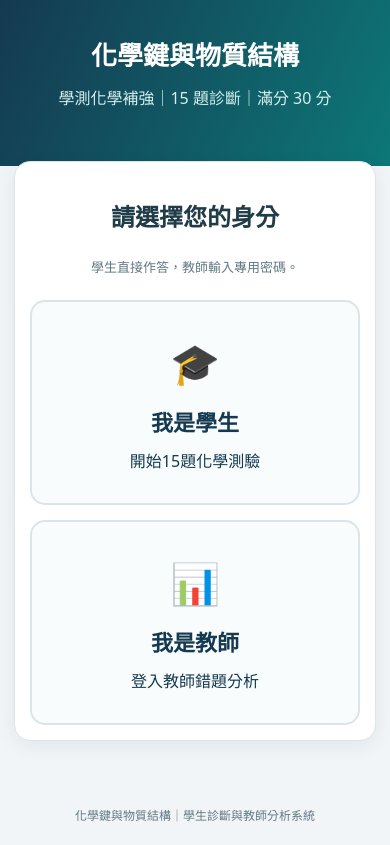
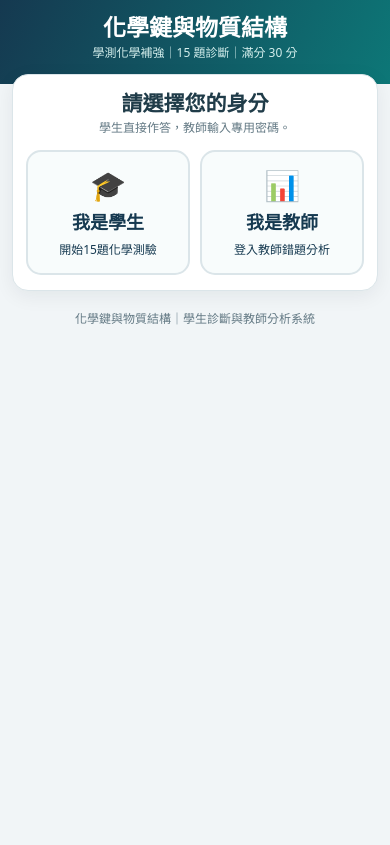
Before and after one commit to Jelly-ChinChan/Chemical-bond-quiz, a plain HTML site: page index.html in a window 390 px wide. Drawn offline with Linux system fonts and the light colour scheme.

Commit message:
Refactor styles for header, main, and roles sections

```diff
--- a/index.html
+++ b/index.html
@@ -4,6 +4,7 @@
 <head>
 <meta charset="UTF-8">
 <meta name="viewport" content="width=device-width, initial-scale=1">
+<meta name="theme-color" content="#153950">
 <title>化學鍵與物質結構｜15題診斷測驗</title>
 <style>
 :root{
@@ -25,15 +26,23 @@ body{
 header{
   background:linear-gradient(115deg,#153950,#0d7777);
   color:white;
-  padding:34px 15px 55px;
+  padding:20px 15px 32px;
   text-align:center;
 }
-header h1{font-size:30px;margin:0 0 8px}
-header p{margin:0;color:#d5efed}
+header h1{
+  font-size:27px;
+  line-height:1.3;
+  margin:0 0 4px;
+}
+header p{
+  margin:0;
+  color:#d5efed;
+  font-size:14px;
+}
 main{
   max-width:1060px;
   padding:0 14px;
-  margin:-25px auto 45px;
+  margin:-15px auto 25px;
 }
 .card{
   background:white;
@@ -91,29 +100,40 @@ label.field{
 }
 .roles{
   max-width:750px;
-  margin:20px auto;
+  margin:10px auto;
   text-align:center;
+}
+.roles h2{
+  font-size:23px;
+  line-height:1.3;
+  margin:0 0 5px;
+}
+.roles .small{
+  margin:0;
 }
 .rolegrid{
   display:grid;
   grid-template-columns:1fr 1fr;
-  gap:15px;
-  margin-top:22px;
+  gap:12px;
+  margin-top:15px;
 }
 .role{
   background:#f8fcfc;
   border:2px solid var(--line);
   border-radius:15px;
-  padding:28px 12px;
+  padding:22px 10px;
   color:var(--navy);
   display:flex;
   flex-direction:column;
   align-items:center;
-  gap:8px;
+  justify-content:center;
+  min-height:155px;
+  gap:5px;
 }
 .role:hover{border-color:var(--teal)}
-.role .emoji{font-size:40px}
-.role strong{font-size:22px}
+.role .emoji{font-size:34px;line-height:1.3}
+.role strong{font-size:21px}
+.role span:last-child{font-size:13px}
 .modebar{
   display:flex;
   gap:12px;
@@ -275,25 +295,79 @@ th{
 .detail p{white-space:pre-wrap}
 footer{
   text-align:center;
-  padding:20px;
+  padding:15px;
   color:var(--muted);
   font-size:12px;
 }
+
+/* 手機首頁精簡排版 */
 @media(max-width:750px){
   .layout{grid-template-columns:1fr}
   .sidebar{position:static}
   .studentFields{grid-template-columns:1fr}
   .filtergrid{grid-template-columns:1fr 1fr}
   .numbergrid{grid-template-columns:repeat(8,1fr)}
-}
-@media(max-width:500px){
-  .rolegrid{grid-template-columns:1fr}
-  .filtergrid{grid-template-columns:1fr}
-  .card{padding:15px}
-  header h1{font-size:26px}
+  body:has(#roles:not(.hidden)) header{
+    padding:12px 12px 22px;
+  }
+  body:has(#roles:not(.hidden)) header h1{
+    font-size:23px;
+    margin:0 0 2px;
+    line-height:1.35;
+  }
+  body:has(#roles:not(.hidden)) header p{
+    font-size:12px;
+    line-height:1.4;
+  }
+  body:has(#roles:not(.hidden)) main{
+    margin:-10px auto 10px;
+    padding:0 12px;
+  }
+  #roles.roles{
+    padding:15px 13px;
+    margin:0 auto;
+  }
+  #roles h2{
+    font-size:21px;
+    margin:0 0 3px;
+  }
+  #roles .small{
+    font-size:12px;
+    line-height:1.4;
+  }
+  #roles .rolegrid{
+    grid-template-columns:1fr 1fr;
+    gap:10px;
+    margin-top:13px;
+  }
+  #roles .role{
+    padding:13px 6px;
+    min-height:125px;
+    gap:4px;
+  }
+  #roles .role .emoji{
+    font-size:29px;
+  }
+  #roles .role strong{
+    font-size:18px;
+  }
+  #roles .role span:last-child{
+    font-size:12px;
+    line-height:1.4;
+  }
+  body:has(#roles:not(.hidden)) footer{
+    padding:8px 10px;
+  }
+}
+@media(max-width:350px){
+  #roles .rolegrid{gap:7px}
+  #roles .role{padding:10px 4px;min-height:115px}
+  #roles .role strong{font-size:16px}
 }
 @media print{
-  header,.sidebar,.actions,.modebar,footer{display:none!important}
+  header,.sidebar,.actions,.modebar,footer{
+    display:none!important;
+  }
   main{margin:0}
   .review{break-inside:avoid}
 }
```
